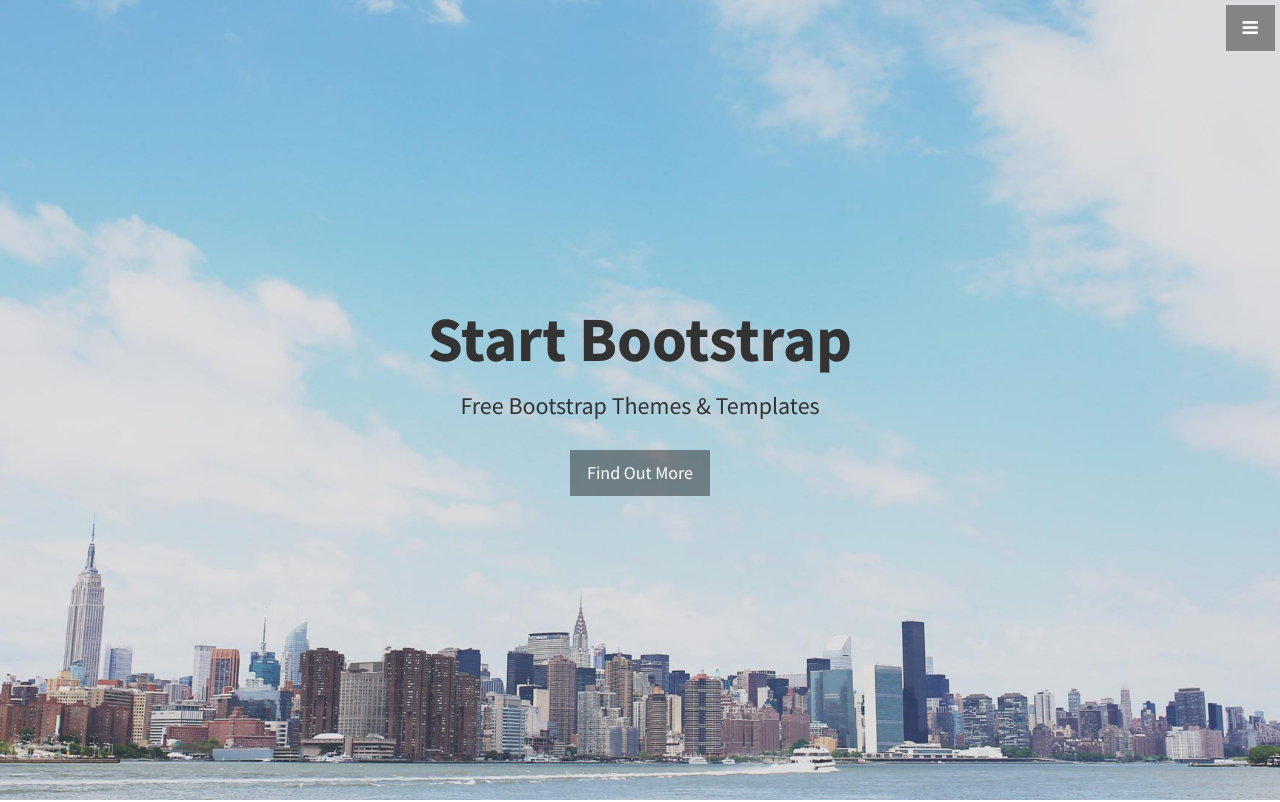
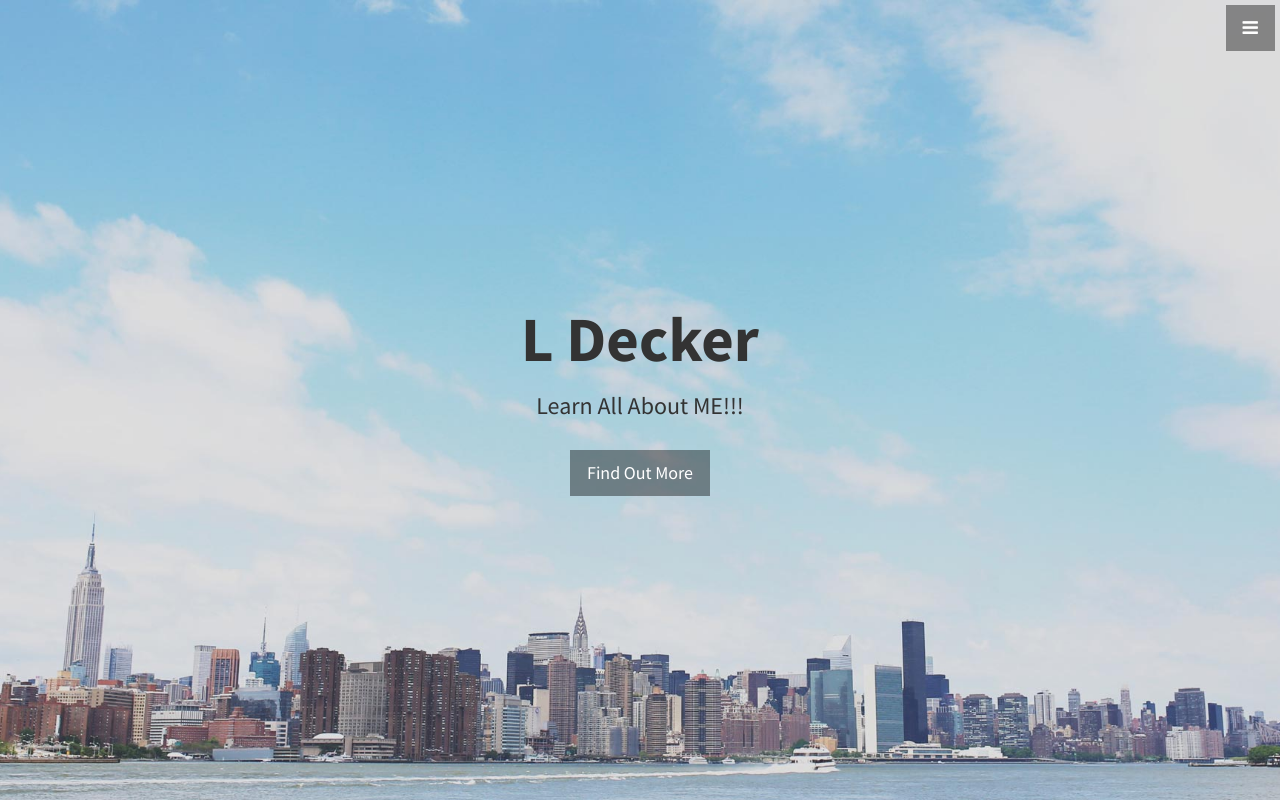
Before and after one commit to Decker702/decker702.github.com, a plain HTML site: page index.html in a window 1280 px wide. Shown: the top 802 px of the page. Drawn offline with Linux system fonts and the light colour scheme.

Commit message:
changed title and splash

```diff
--- a/index.html
+++ b/index.html
@@ -9,7 +9,7 @@
     <meta name="description" content="">
     <meta name="author" content="">
 
-    <title>Stylish Portfolio - Start Bootstrap Theme</title>
+    <title>L Decker - Portfolio</title>
 
     <!-- Bootstrap Core CSS -->
     <link href="css/bootstrap.min.css" rel="stylesheet">
@@ -61,8 +61,8 @@
     <!-- Header -->
     <header id="top" class="header">
         <div class="text-vertical-center">
-            <h1>Start Bootstrap</h1>
-            <h3>Free Bootstrap Themes &amp; Templates</h3>
+            <h1>L Decker</h1>
+            <h3>Learn All About ME!!!</h3>
             <br>
             <a href="#about" class="btn btn-dark btn-lg">Find Out More</a>
         </div>
```
